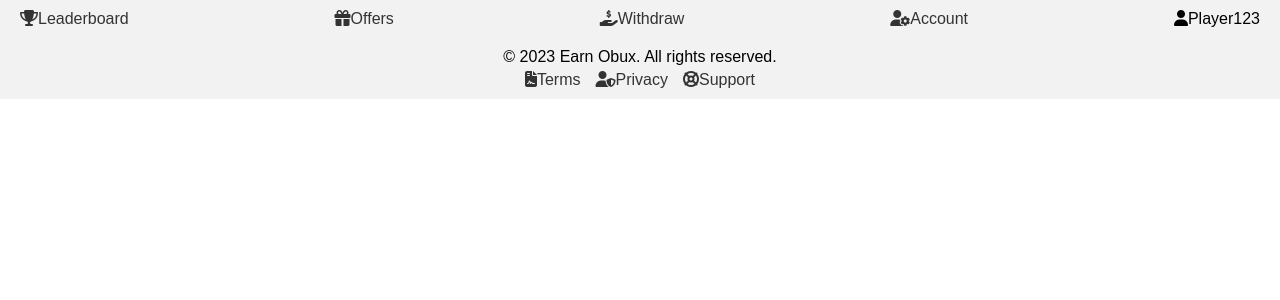
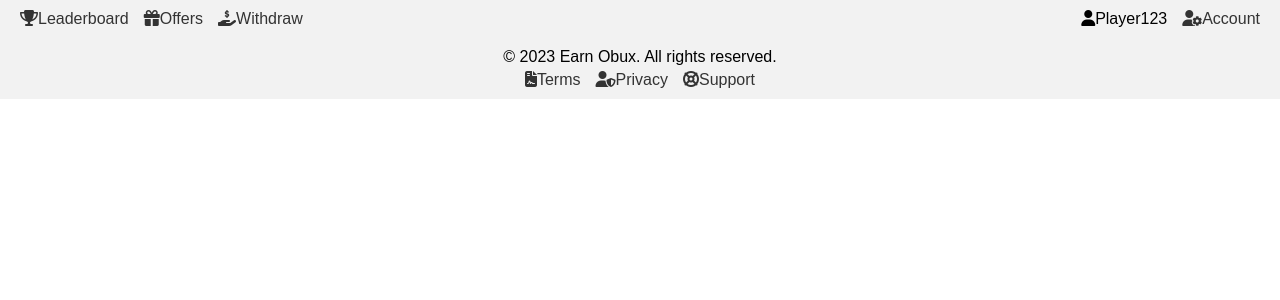
Before and after one commit to milanbella/bux, a PHP site: page / in a window 1280 px wide. Shown: the top 300 px of the page. Run offline with PHP 8.4, Linux system fonts and the light colour scheme.

Commit message:
Adjust header navigation alignment

```diff
--- a/f/css/index.css
+++ b/f/css/index.css
@@ -15,9 +15,18 @@ footer {
 }
 
 header nav {
-  display: flex;
-  justify-content: space-between;
-  align-items: center;
+  overflow: auto;
+}
+
+header nav .left {
+  float: left;
+  margin-right: 15px;
+}
+
+header nav .right,
+header nav .username {
+  float: right;
+  margin-left: 15px;
 }
 
 footer p {
--- a/f/index.html
+++ b/f/index.html
@@ -9,10 +9,10 @@
 <body>
   <header>
     <nav>
-      <a href="#"><i class="fa-solid fa-trophy"></i>Leaderboard</a>
-      <a href="#"><i class="fa-solid fa-gift"></i>Offers</a>
+      <a class="left" href="#"><i class="fa-solid fa-trophy"></i>Leaderboard</a>
+      <a class="left" href="#"><i class="fa-solid fa-gift"></i>Offers</a>
       <a href="#"><i class="fa-solid fa-hand-holding-dollar"></i>Withdraw</a>
-      <a href="#"><i class="fa-solid fa-user-gear"></i>Account</a>
+      <a class="right" href="#"><i class="fa-solid fa-user-gear"></i>Account</a>
       <span class="username"><i class="fa-solid fa-user"></i>Player123</span>
     </nav>
   </header>
```
